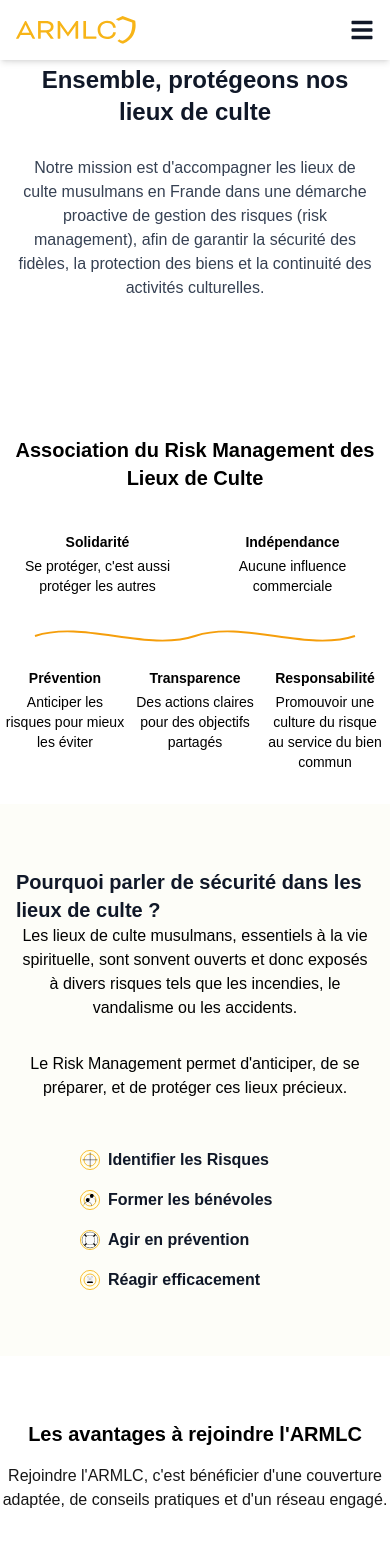
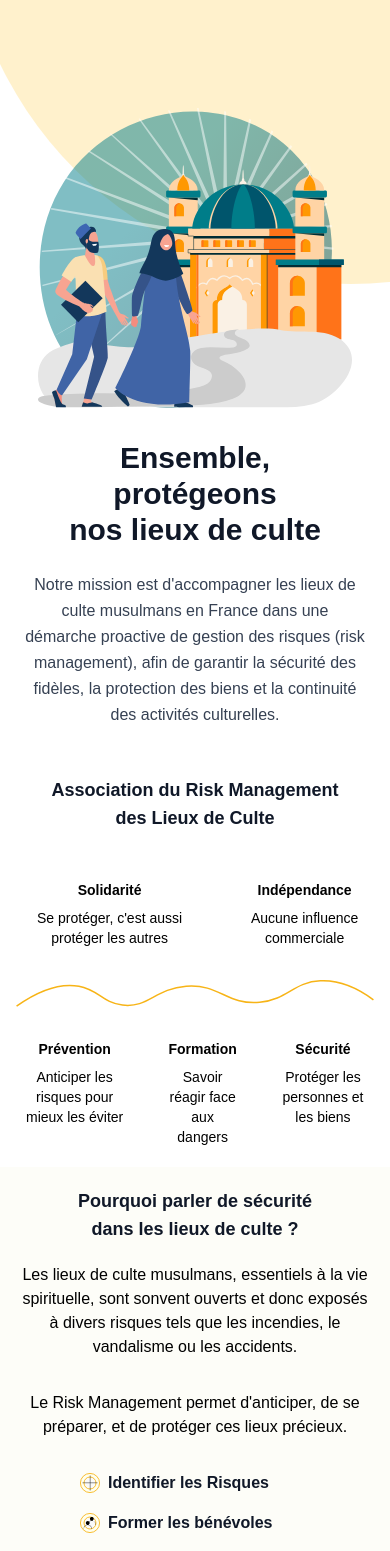
Before and after one commit to Brandon22030/adelab_test, a Next.js app: page / in a window 390 px wide. Shown: the top 1551 px of the page. Built offline with nearby package versions, Linux system fonts and the light colour scheme; grey boxes are pictures that could not be loaded.

Commit message:
Amélioration du responsive et de la mise en page du footer et des sections

```diff
--- a/app/page.tsx
+++ b/app/page.tsx
@@ -8,15 +8,17 @@
 
 export default function Home() {
   return (
-    <main className="bg-white">
-        <Header />
-      {/* <div className="px-4 md:px-6 lg:px-8 xl:px-12 2xl:mx-auto 2xl:max-w-7xl"> */}
+    <main className="bg-white min-h-screen flex flex-col">
+      {/* <Header /> */}
+      <div className="flex-1">
+        <div className="mx-auto w-full max-w-[1800px]">
           <Hero />
           <Mission />
           <Security />
           <Advantages />
           <NewsletterForm />
-      {/* </div> */}
+        </div>
+      </div>
       <Footer />
     </main>
   );
--- a/components/layout/Footer.tsx
+++ b/components/layout/Footer.tsx
@@ -7,7 +7,7 @@
   return (
     <footer className="bg-[#fbf7ce] text-white">
       <div className="container mx-auto">
-        <div className="py-16 border-b border-black mx-5">
+        <div className="py-5 md:py-16 border-b-2 border-black mx-5">
           <div className="md:flex md:space-x-60">
             {/* Logo */}
             <div >
@@ -29,7 +29,7 @@
               />
             </div>
 
-            <div className="flex gap-7 md:space-x-60 md:justify-between">
+            <div className="flex gap-7 mt-5 md:mt-0 md:space-x-60 md:justify-between">
               {/* Liens Rapides */}
               <div className="text-black">
                 <h4 className="text-md font-black mb-4">Ressources</h4>
--- a/components/layout/Header.tsx
+++ b/components/layout/Header.tsx
@@ -22,7 +22,7 @@
 
   return (
     <header className="fixed w-full bg-white shadow-md z-50">
-      <div className="w-full max-w-[1280px] mx-auto px-4 py-4 flex justify-between items-center">
+      <div className="w-full max-w-[1280px] mx-auto px-4 py-4 flex justify-between items-center relative">
         {/* Logo */}
         <Link href="/" className="text-2xl font-bold text-gray-900 flex items-center">
           {/* Desktop Logo */}
@@ -59,7 +59,7 @@
 
         {/* Mobile Menu Overlay */}
         {isMenuOpen && (
-          <div className="fixed inset-0 left-0 top-0 bg-white z-50 md:hidden w-screen overflow-x-hidden">
+          <div className="fixed inset-0 w-full h-full bg-white z-50 md:hidden overflow-y-auto">
             {/* Mobile Menu Header */}
             <div className="flex justify-between items-center p-4">
               <Link href="/" className="flex items-center">
@@ -92,7 +92,7 @@
           </div>
         )}
 
-        {/* Mobile Menu Toggle */}
+        {/* Mobile Menu Toggle Button */}
         <button className="md:hidden text-gray-900" onClick={toggleMenu} aria-label="Open menu">
           <FaBars size={24} />
         </button>
--- a/components/sections/Advantages.tsx
+++ b/components/sections/Advantages.tsx
@@ -26,10 +26,10 @@
   ];
 
   return (
-    <section id="security" className="bg-white py-16 md:py-20 lg:py-15 w-full">
+    <section id="security" className="bg-white py-10 md:py-20 lg:py-15 w-full px-4 md:px-6 lg:px-8 xl:px-12 2xl:mx-auto 2xl:max-w-7xl">
       <div className="w-full">
-        <div className="text-center mb-12">
-          <h2 className="text-xl md:text-2xl font-black text-black mb-4">
+        <div className="text-center mb-8 md:mb-12">
+          <h2 className="text-lg md:text-2xl font-bold text-black mb-4">
             Les avantages à rejoindre l&apos;ARMLC
           </h2>
           <p className="text-bold max-w-2xl mx-auto md:font-semibold">
@@ -53,14 +53,14 @@
                 <Image
                   src={point.icon}
                   alt={point.title}
-                  width={20}
-                  height={20}
+                  width={30}
+                  height={30}
                   className="block md:hidden object-contain mx-auto"
                 />
               </div>
               <div className="">
-                <h3 className="text-md font-black text-black">{point.title}</h3>
-                <p className="text-black text-md">{point.description}</p>
+                <h3 className="text-sm md:text-md font-black text-black">{point.title}</h3>
+                <p className="text-black text-sm md:text-md">{point.description}</p>
               </div>
             </div>
           ))}
--- a/components/sections/Hero.tsx
+++ b/components/sections/Hero.tsx
@@ -3,31 +3,36 @@
 
 const Hero = () => {
   return (
-    <section className="relative pt-16 pb-12 md:py-20 lg:py-24 w-full">
-      <div className="w-full">
-        <div className="flex flex-col md:flex-row justify-center items-center">
+    <section className="relative pt-12 md:py-16 lg:py-20 w-full overflow-hidden">
+      <div className="w-full relative z-10 mt-15">
+        <div className="flex flex-col lg:flex-row items-center gap-8 lg:gap-12">
           {/* Texte et CTA */}
-          <div className="md:w-1/2 mb-8 md:mb-0 md:pr-8 px-4 md:px-6 lg:px-8 xl:px-12 2xl:mx-auto 2xl:max-w-7xl">
-            <h1 className="text-2xl md:text-3xl lg:text-4xl font-bold text-gray-900 mb-7 text-center md:text-left">
-              Ensemble, protégeons <br className="hidden md:block" /> nos lieux de culte
+          <div className="w-full lg:w-1/2 order-2 lg:order-1">
+            <h1 className="text-3xl sm:text-4xl md:text-5xl font-bold text-gray-900 mb-6 text-center lg:text-left">
+              Ensemble, <br className=" md:hidden block" />protégeons <br/> nos lieux de culte
             </h1>
-            <p className="text-gray-700 mb-6 text-base md:text-lg text-center md:text-left">
-              Notre mission est d&apos;accompagner les lieux de culte musulmans en Frande dans une
+            <p className="text-gray-700 text-base sm:text-lg md:text-xl leading-relaxed text-center lg:text-left mx-6">
+              Notre mission est d&apos;accompagner les lieux de culte musulmans en France dans une
               démarche proactive de gestion des risques (risk management), afin de garantir la
               sécurité des fidèles, la protection des biens et la continuité des activités
               culturelles.
             </p>
           </div>
 
-          {/* Image illustrative */}
-          <div className="md:w-1/2 relative">
-            <div className="aspect-w-16 aspect-h-9">
+          {/* Conteneur de l'image avec cercle de fond */}
+          <div className="w-full lg:w-1/2 relative order-1 lg:order-2">
+            {/* Cercle jaune de fond - Parfaitement rond avec un ratio 1:1 */}
+            <div className="absolute -z-10 w-[200vmin] h-[200vmin] -right-[90vmin] -top-[155vmin] lg:right-[-10vmin] lg:top-1/2 lg:-translate-y-1/2 bg-amber-400 rounded-full opacity-20"></div>
+
+            {/* Image illustrative */}
+            <div className="relative w-full h-[300px] md:h-[300px] lg:h-[400px] z-10">
               <Image
-                src="/mosque-illustration.svg"
+                src="/icones/icon-mosque.svg"
                 alt="Illustration de mosquée"
-                layout="fill"
-                objectFit="contain"
-                className="rounded-lg"
+                fill
+                className="object-contain"
+                priority
+                sizes="(max-width: 640px) 80vw, (max-width: 1024px) 50vw, 40vw"
               />
             </div>
           </div>
--- a/components/sections/Mission.tsx
+++ b/components/sections/Mission.tsx
@@ -1,63 +1,69 @@
+import Image from 'next/image';
 import React from 'react';
 
 const Mission = () => {
   return (
-    <section className="py-8 md:py-16 text-center w-full">
-      <div className="w-full max-w-4xl mx-auto">
+    <section className="pt-12 md:py-16 lg:py-20 w-full pb-5">
+      <div className="w-full max-w-5xl mx-auto px-4 sm:px-6">
         {/* Logo and Title */}
-        <div className="mb-10">
-          {/* <h2 className="text-3xl md:text-4xl font-bold text-amber-400 mb-1">ARMLC</h2> */}
-          <p className="text-xl md:text-2xl text-black font-black">
+        <div className="mb-12 md:mb-16">
+          <p className="text-lg md:text-2xl lg:text-4xl font-bold text-gray-900 text-center px-5">
             Association du Risk Management des Lieux de Culte
           </p>
         </div>
 
         {/* Values with Wavy Line */}
-        <div className="relative ">
+        <div className="relative">
           {/* Top Values */}
-          <div className="flex justify-between mb-6 md:mb-8 text-black">
-            <div className="w-1/2 px-2">
-              <h3 className="font-bold text-sm md:text-sm mb-1">Solidarité</h3>
-              <p className="text-sm md:text-sm">
-                Se protéger, c&apos;est aussi <br className="hidden md:block" /> protéger les autres
+          <div className="flex justify-between gap-8 mb-8 md:mb-12 text-black">
+            <div className="px-2 text-center">
+              <h3 className="font-black text-sm md:text-xl mb-2 text-black">Solidarité</h3>
+              <p className="text-sm md:text-lg">
+                Se protéger, c&apos;est aussi protéger les autres
               </p>
             </div>
 
-            <div className="w-1/2 px-2">
-              <h3 className="font-bold text-sm md:text-sm mb-1">Indépendance</h3>
-              <p className="text-sm md:text-sm ">Aucune influence <br className="hidden md:block" /> commerciale</p>
+            <div className="px-2 text-center">
+              <h3 className="font-black text-sm md:text-xl mb-2 text-black">Indépendance</h3>
+              <p className="text-sm md:text-lg">Aucune influence commerciale</p>
             </div>
           </div>
 
-          {/* The SVG Wave */}
-          <div className="mx-auto my-4 md:my-6">
-            <svg viewBox="0 0 500 50" className="w-full h-8 md:h-12">
-              <path
-                d="M0,25 C75,0 175,50 250,25 C325,0 425,50 500,25"
-                fill="none"
-                stroke="#F59E0B"
-                strokeWidth="3"
+          {/* Middle Section - Wave Image */}
+          <div className="flex-1 flex items-center justify-center my-4">
+            <div className="w-full max-w-2xl mx-auto">
+              <Image
+                src="/icones/icon-waves.svg"
+                alt="Vague décorative"
+                width={500}
+                height={50}
+                className="hidden md:block w-full h-auto"
               />
-            </svg>
+              <Image
+                src="/icones/icon-waves.svg"
+                alt="Vague décorative"
+                width={500}
+                height={50}
+                className="block md:hidden w-full h-auto"
+              />
+            </div>
           </div>
 
           {/* Bottom Values */}
-          <div className="grid grid-cols-3 md:gap-7 text-black justify-between mt-4 md:mt-6">
-            <div className="px-1">
-              <h3 className="font-bold text-sm md:text-sm mb-1">Prévention</h3>
-              <p className="text-sm md:text-sm">Anticiper les risques pour <br className="hidden md:block" /> mieux les éviter</p>
+          <div className="flex gap-6 md:gap-8 text-black mt-8 md:mt-12">
+            <div className="px-2 text-center">
+              <h3 className="font-black text-sm md:text-xl mb-2 text-black">Prévention</h3>
+              <p className="text-sm md:text-lg">Anticiper les risques pour mieux les éviter</p>
             </div>
 
-            <div className="px-1">
-              <h3 className="font-bold text-sm md:text-sm mb-1">Transparence</h3>
-              <p className="text-sm md:text-sm">Des actions claires pour <br className="hidden md:block" /> des objectifs partagés</p>
+            <div className="px-2 text-center">
+              <h3 className="font-black text-sm md:text-xl mb-2 text-black">Formation</h3>
+              <p className="text-sm md:text-lg">Savoir réagir face aux dangers</p>
             </div>
 
-            <div className="px-1">
-              <h3 className="font-bold text-sm md:text-sm mb-1">Responsabilité</h3>
-              <p className="text-sm md:text-sm ">
-                Promouvoir une culture du risque <br className="hidden md:block" /> au service du bien commun
-              </p>
+            <div className="px-2 text-center">
+              <h3 className="font-black text-sm md:text-xl mb-2 text-black">Sécurité</h3>
+              <p className="text-sm md:text-lg">Protéger les personnes et les biens</p>
             </div>
           </div>
         </div>
--- a/components/sections/NewsletterForm.tsx
+++ b/components/sections/NewsletterForm.tsx
@@ -90,17 +90,17 @@
   }
 
   return (
-    <div className="w-full px-4 md:px-6 lg:px-8 xl:px-12 2xl:mx-auto 2xl:max-w-7xl mb-16">
+    <div className="w-full px-4 md:px-6 lg:px-8 xl:px-12 2xl:mx-auto 2xl:max-w-7xl mb-10 md:mb-16">
       <section
         id="newsletter"
         className="rounded-lg bg-[#fbf7ce] w-full max-w-[1800px] mx-auto overflow-hidden"
       >
       <div className="rounded-t-lg bg-[#ecac2b] w-full">
-        <h2 className="text-lg md:text-md font-black px-2 py-4 text-center text-gray-900">
+        <h2 className="text-sm md:text-md font-black px-2 py-4 text-center text-gray-900">
           Restez informé, même sans adhérer
         </h2>
       </div>
-      <div className="w-full py-8 md:py-15">
+      <div className="w-full py-8 px-4 md:py-15">
         <div className="flex flex-col md:flex-row justify-between items-center max-w-5xl mx-auto gap-8">
           <div className="w-full md:w-[45%] text-center md:text-left">
             <p className="text-black text-sm md:text-lg">
--- a/components/sections/Security.tsx
+++ b/components/sections/Security.tsx
@@ -22,12 +22,12 @@
   ];
 
   return (
-    <section id="security" className="bg-[#fdfdf8] py-16 md:py-20 lg:py-10 w-full">
-      <h2 className="text-xl md:text-2xl font-black text-gray-900 px-4 md:px-6 lg:px-8 xl:px-12 2xl:mx-auto 2xl:max-w-7xl">
+    <section id="security" className="bg-[#fdfdf8] py-5 md:py-20 lg:py-10 w-full">
+      <h2 className="text-center text-lg md:text-2xl font-bold text-gray-900 px-15 md:px-6 lg:px-8 xl:px-12 2xl:mx-auto 2xl:max-w-7xl mb-5">
         Pourquoi parler de sécurité dans les <br className="hidden md:block" /> lieux de culte ?
       </h2>
       <div className="w-full md:flex md:justify-between gap-10 md:gap-20 px-4 md:px-6 lg:px-8 xl:px-12 2xl:mx-auto 2xl:max-w-7xl">
-        <div className="text-center md:text-left mb-12 md:my-auto">
+        <div className="text-center md:text-left mb-8 md:mb-12 md:my-auto">
           <p className="text-black max-w-2xl mx-auto md:mx-0 mb-[2rem]">
             Les lieux de culte musulmans, essentiels à la vie spirituelle, sont sonvent{' '}
             <br className="hidden md:block" />
```
Also changed, not shown: public/icones/icon-mosque.svg (added), public/icones/icon-waves.svg (added). Lines whose indentation alone changed are shown as unchanged.
